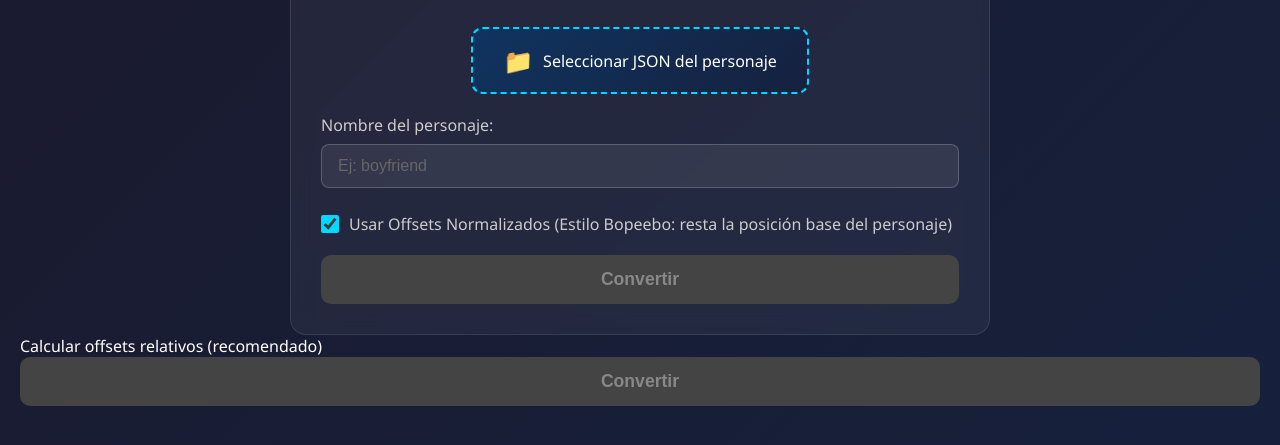
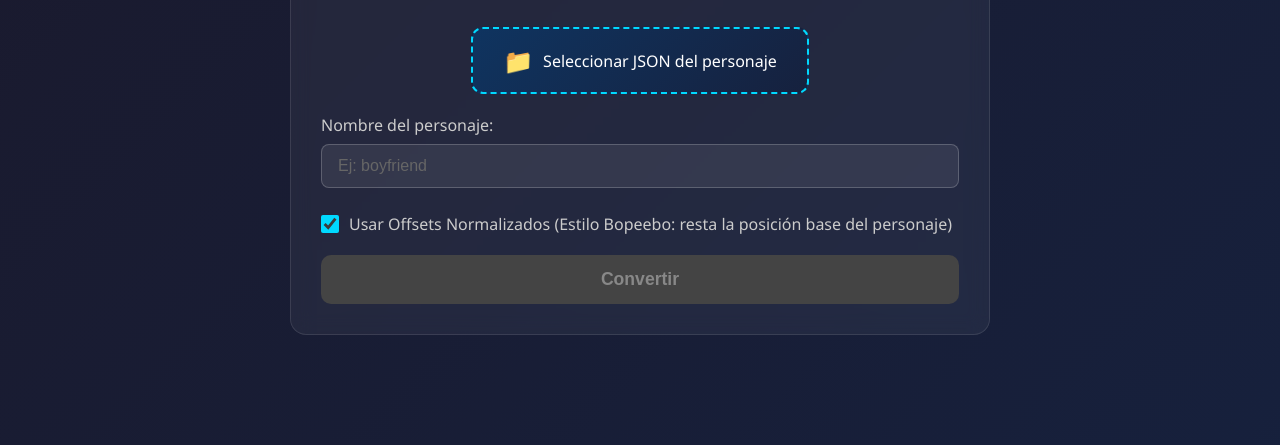
Before and after one commit to NeonExplorerOficial/Psych-Engine-to-V-Slice, a plain HTML site: page index.html in a window 1280 px wide. Shown: the part 143-588 px from the top of the page. Drawn offline with Linux system fonts and the light colour scheme.

Commit message:
Update index.html

```diff
--- a/index.html
+++ b/index.html
@@ -57,11 +57,9 @@
 
     <script src="converter.js"></script>
 </body>
-</html>                <span>Calcular offsets relativos (recomendado)</span>
+</html>
             </label>
         </div>
-
-        <button id="convert-btn" class="convert-btn" disabled>Convertir</button>
         <div id="result-section" class="result-section hidden">
             <h2>Resultado</h2>
             <div class="button-group">
```
